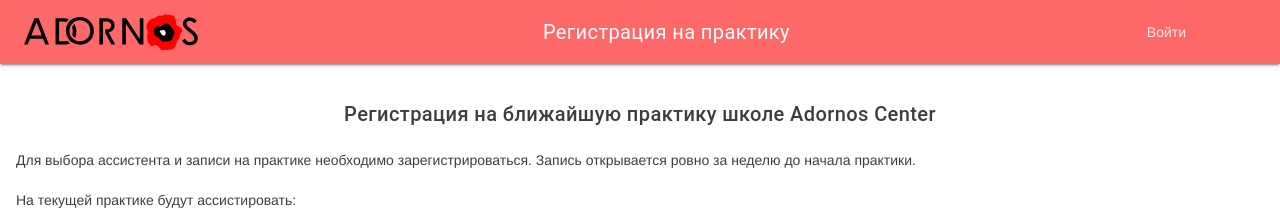
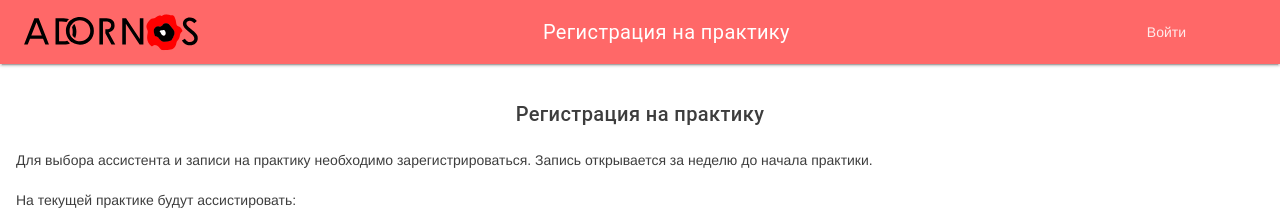
Before and after one commit to brovan-rus/adornos-reg-react, a React (Create React App) app: page / in a window 1280 px wide. Shown: the top 222 px of the page. Built offline with nearby package versions, Linux system fonts and the light colour scheme; no server answers.

Commit message:
fix: texts in intro

```diff
--- a/src/blocks/change-title/change-title.css
+++ b/src/blocks/change-title/change-title.css
@@ -1,5 +1,3 @@
 .change-title {
   cursor: pointer;
-  color: rgb(63,81,181);
-  text-decoration: underline;
 }
--- /dev/null
+++ b/src/blocks/intro-subtitle/intro-subtitle.css
@@ -0,0 +1,3 @@
+.intro-subtitle {
+  text-transform: uppercase;
+}
--- a/src/components/BookTeacherPopup.js
+++ b/src/components/BookTeacherPopup.js
@@ -55,7 +55,7 @@
         maxLength="30"
         type="text"
         name="name"
-        placeholder="Представьтесь пожалуйста"
+        placeholder="Представьтесь, пожалуйста"
         value={name}
         onChange={handleSetName}
       />
--- a/src/components/Intro.js
+++ b/src/components/Intro.js
@@ -12,14 +12,14 @@
           isAdmin && "change-title"
         }`}
       >
-        {" "}
-        Регистрация на ближайшую практику школе Adornos Center {date}{" "}
+        Регистрация на практику {date}
+      </h2>
+      <h2 className="mdl-typography--title-color-contrast mdl-typography--text-center intro-subtitle">
         {isRegistrationOpen && "открыта!"}
       </h2>
       <p className="mdl-typography--body-1-color-contrast mdl-typography--font-light">
-        Для выбора ассистента и записи на практике необходимо
-        зарегистрироваться. Запись открывается ровно за неделю до начала
-        практики.
+        Для выбора ассистента и записи на практику необходимо
+        зарегистрироваться. Запись открывается за неделю до начала практики.
       </p>
       <p className="mdl-typography--body-1-color-contrast mdl-typography--font-light">
         На текущей практике будут ассистировать:
--- a/src/index.css
+++ b/src/index.css
@@ -34,3 +34,4 @@
 @import url("blocks/mdl-button/mdl-button_bottom-margin.css");
 @import url("blocks/snackbar/__icon/_hidden/snackbar__icon_hidden.css");
 @import url("blocks/card/__controls/_hidden/card__controls_hidden.css");
+@import url("blocks/intro-subtitle/intro-subtitle.css");
--- a/src/utils/api.js
+++ b/src/utils/api.js
@@ -1,7 +1,7 @@
 import { handleResponse } from "./utils";
 
-// const baseURL = "https://adornos-api.herokuapp.com";
-const baseURL = "http://localhost:8000";
+const baseURL = "https://adornos-api.herokuapp.com";
+// const baseURL = "http://localhost:8000";
 
 class Api {
   constructor(url) {
```
Also changed, not shown: 1 other file (tests, documents, lock files or other folders).
